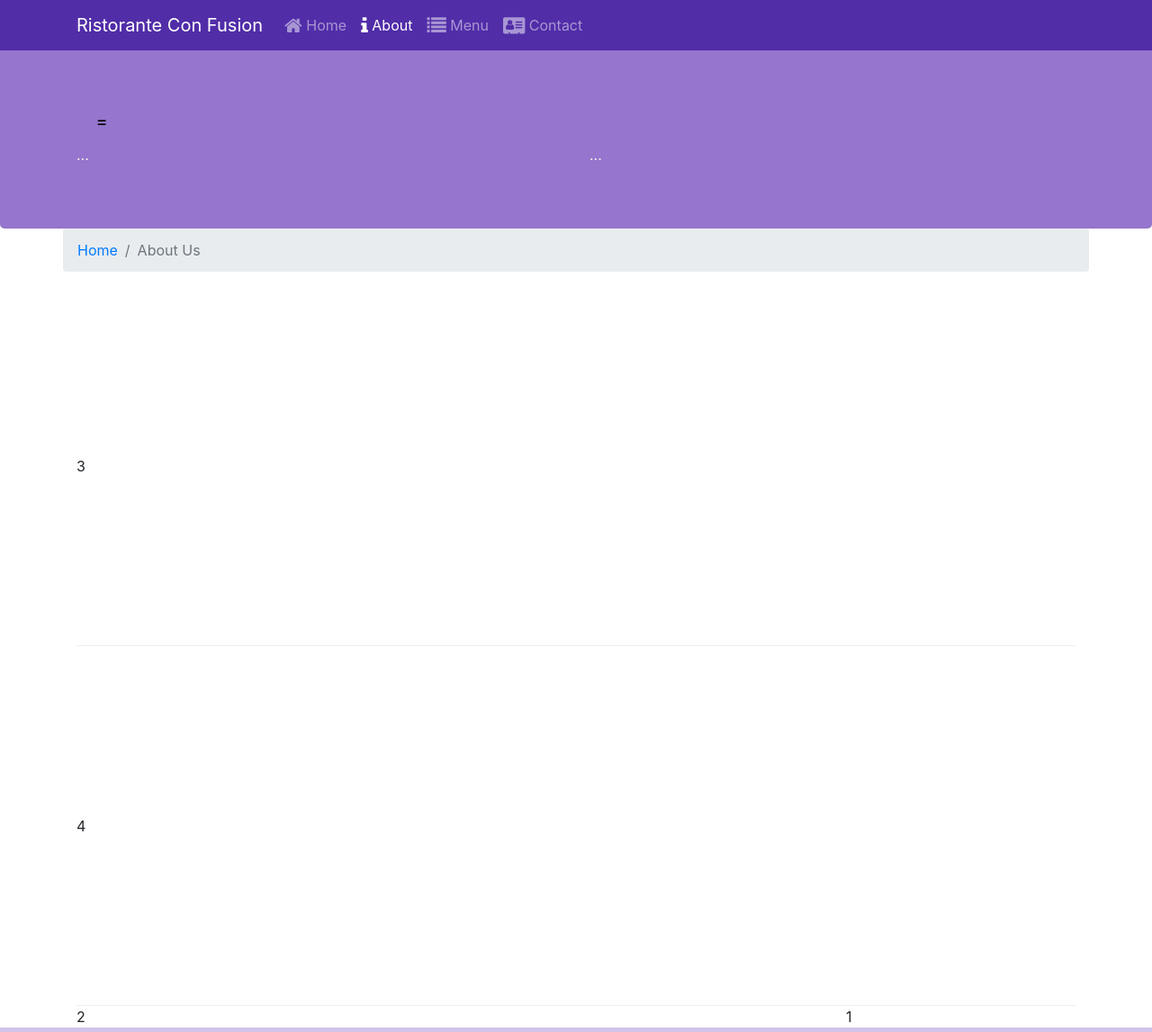
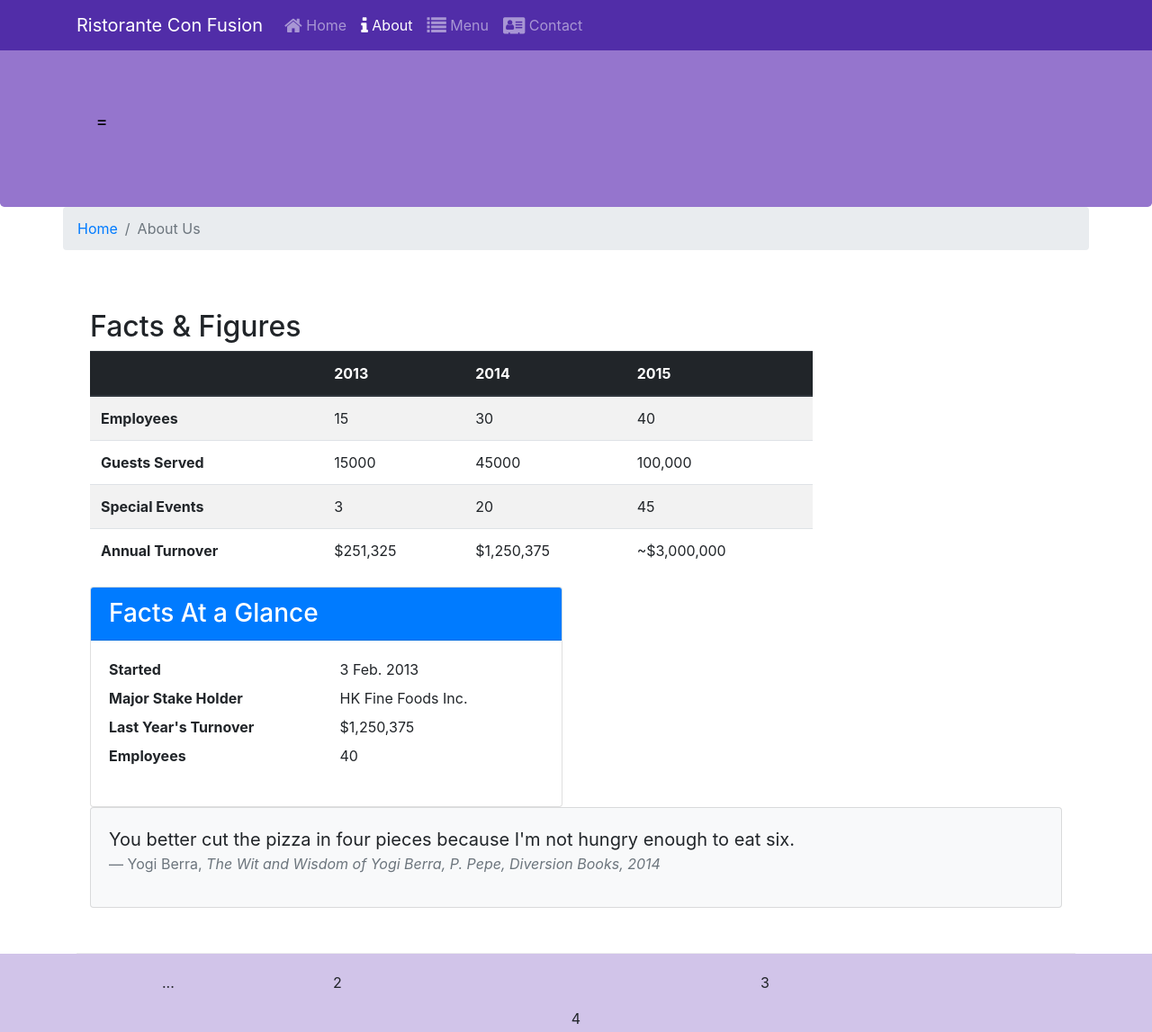
Before and after one commit to DE160490/FER201m, a website: page Lesson 1/aboutus.html in a window 1280 px wide. Shown: the top 1147 px of the page at 90% size. Drawn offline with nearby package versions, Linux system fonts and the light colour scheme.

Commit message:
Tables and Cards

```diff
--- a/Lesson 1/aboutus.html
+++ b/Lesson 1/aboutus.html
@@ -39,10 +39,10 @@
                 </div>
             </div>
 
-            <div class="row">
+            <!-- <div class="row">
                 <div class="col-12 col-sm-6"> ... </div>
                 <div class="col-12 col-sm-6"> ... </div>
-            </div>
+            </div> -->
         </div>
     </header>
 <!--Section  -->
@@ -54,11 +54,82 @@
                     <li class="breadcrumb-item active">About Us</li>
                 </ol>
             </div>
-            <div class="row row-content align-items-center"> 3 </div>
-            <div class="row row-content align-items-center"> 4 </div>
-            <div class="row">
-                <div class="col-12 col-sm-4 col-md-3 order-sm-last"> 1 </div>
-                <div class="col col-sm col-md order-sm-first"> 2 </div>
+            <div class="row row-content">
+                <div class="col-12 col-sm-9">
+                    <h2>Facts &amp; Figures</h2>
+                    <div class="table-responsive">
+                        <table class="table table-striped">
+                            <thead class="thead-dark">
+                                <tr>
+                                    <th>&nbsp;</th>
+                                    <th>2013</th>
+                                    <th>2014</th>
+                                    <th>2015</th>
+                                </tr>
+                            </thead>
+                            <tbody>
+                                <tr>
+                                    <th>Employees</th>
+                                    <td>15</td>
+                                    <td>30</td>
+                                    <td>40</td>
+                                </tr>
+                                <tr>
+                                    <th>Guests Served</th>
+                                    <td>15000</td>
+                                    <td>45000</td>
+                                    <td>100,000</td>
+                                </tr>
+                                <tr>
+                                    <th>Special Events</th>
+                                    <td>3</td>
+                                    <td>20</td>
+                                    <td>45</td>
+                                </tr>
+                                <tr>
+                                    <th>Annual Turnover</th>
+                                    <td>$251,325</td>
+                                    <td>$1,250,375</td>
+                                    <td>~$3,000,000</td>
+                                </tr>
+                            </tbody>
+                        </table>
+                    </div>
+
+
+                </div>
+                <div class="col-12 col-sm-3"></div>
+                <div class="col-12 col-sm-6">
+                    <div class="card">
+                        <h3 class="card-header bg-primary text-white">Facts At a Glance</h3>
+                        <div class="card-body">
+                            <dl class="row">
+                                <dt class="col-6">Started</dt>
+                                <dd class="col-6">3 Feb. 2013</dd>
+                                <dt class="col-6">Major Stake Holder</dt>
+                                <dd class="col-6">HK Fine Foods Inc.</dd>
+                                <dt class="col-6">Last Year's Turnover</dt>
+                                <dd class="col-6">$1,250,375</dd>
+                                <dt class="col-6">Employees</dt>
+                                <dd class="col-6">40</dd>
+                            </dl>
+                        </div>
+                    </div>
+                </div>
+
+                <div class="col-12">
+                    <div class="card card-body bg-light">
+                        <blockquote class="blockquote">
+                            <p class="mb-0">You better cut the pizza in four pieces because
+                                I'm not hungry enough to eat six.</p>
+                            <footer class="blockquote-footer">Yogi Berra,
+                                <cite title="Source Title">The Wit and Wisdom of Yogi Berra,
+                                P. Pepe, Diversion Books, 2014</cite>
+                            </footer>
+                        </blockquote>
+                    </div>
+                </div>
+
             </div>
         </div>
     </section>
```
